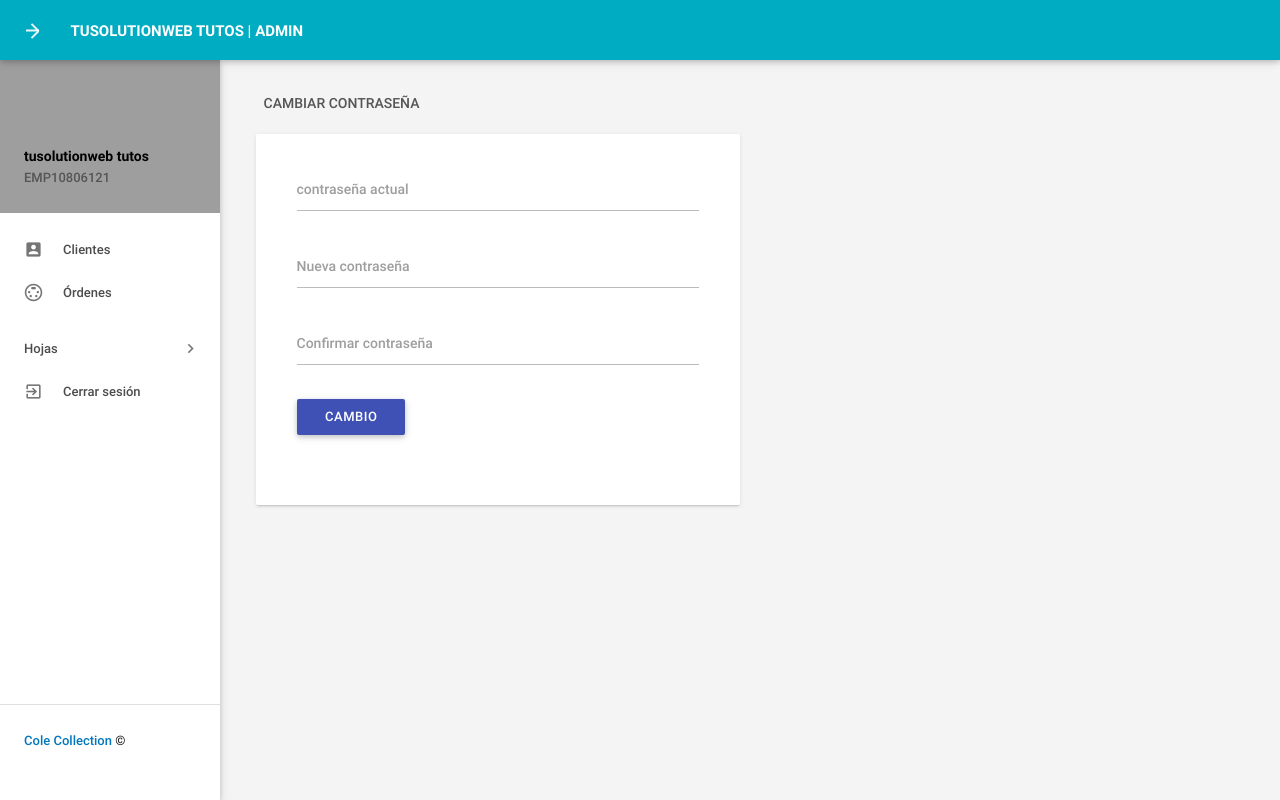
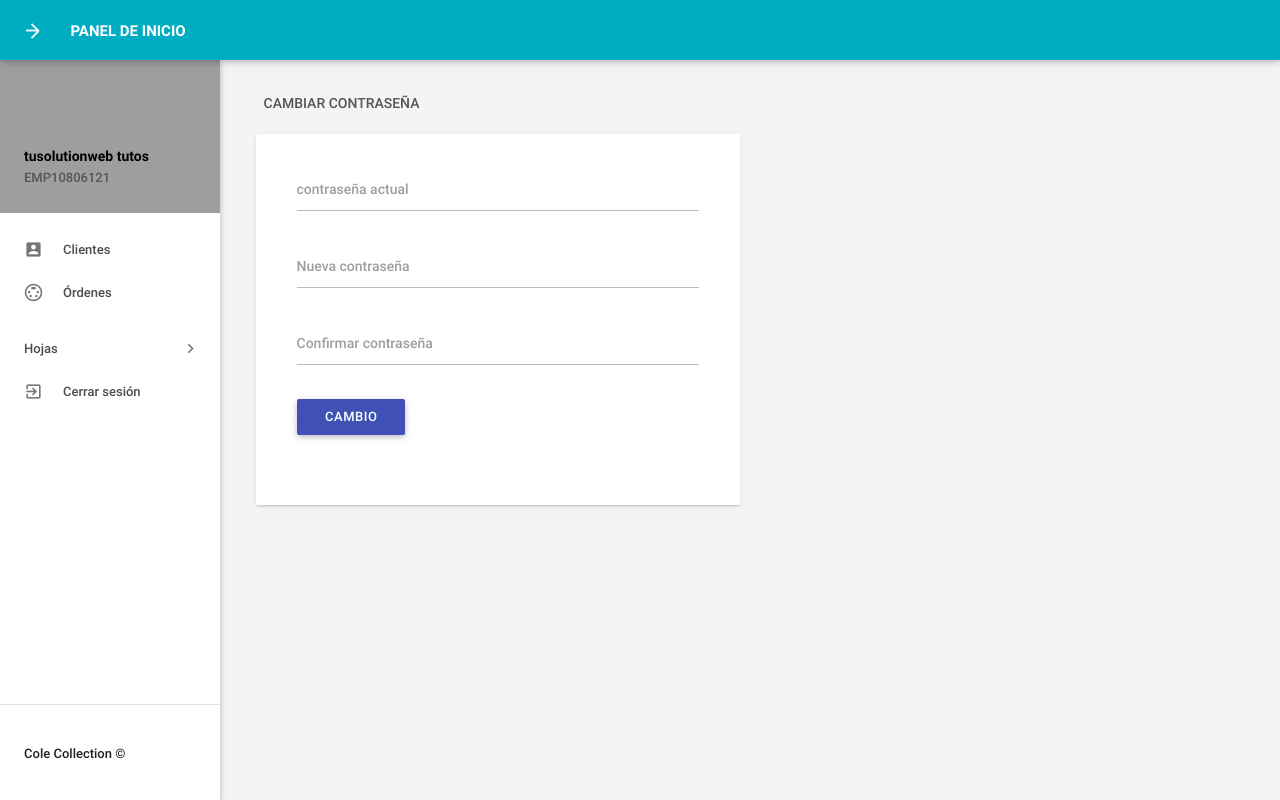
Before and after one commit to jason-luque/ARC_V2, a PHP site: page /emp-changepassword.php in a window 1280 px wide. Run offline with PHP 8.4, Linux system fonts and the light colour scheme; a user stored in the database is signed in; data comes from the database, SQL or seed files in the repository; data that the repository does not hold is empty; grey boxes are pictures that could not be loaded.

Commit message:
first commit

```diff
--- a/emp-changepassword.php
+++ b/emp-changepassword.php
@@ -40,6 +40,7 @@ $error="Your current password is wrong";
 
         <!-- Title -->
         <title>Empleado | Cambia la contraseña</title>
+        <link rel="icon" type="image/png" href="images/faviconcole.png" />
 
         <meta name="viewport" content="width=device-width, initial-scale=1.0, maximum-scale=1.0, user-scalable=no"/>
         <meta charset="UTF-8">
--- a/includes/header.php
+++ b/includes/header.php
@@ -49,7 +49,7 @@
                             </a>
                         </section>
                         <div class="header-title col s3">
-                            <span class="chapter-title">tusolutionweb tutos | Admin</span>
+                            <span class="chapter-title">Panel de inicio</span>
                         </div>
 
 
--- a/includes/sidebar.php
+++ b/includes/sidebar.php
@@ -46,7 +46,7 @@ foreach($results as $result)
 
                 </ul>
                 <div class="footer">
-                    <p class="copyright"><a href="https://www.cole.mx/">Cole Collection</a> ©</p>
+                    <p>Cole Collection</a> ©</p>
 
                 </div>
                 </div>
```
